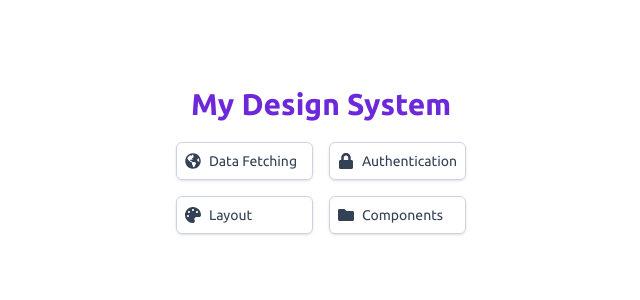
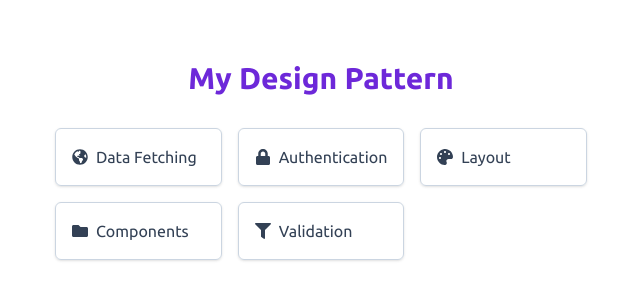
Before and after one commit to DaviLhlapak/my-design-pattern, a Next.js app: page / in a window 1280 px wide. Shown: the part 240-540 px from the top of the page, without its empty margins (319-959 px from the left). Built offline with nearby package versions, Linux system fonts and the light colour scheme.

Commit message:
feat: added data fetch page

```diff
--- a/components/home/article.tsx
+++ b/components/home/article.tsx
@@ -10,10 +10,10 @@ const Article = ({ title, icon, link }: ArticleProps) => {
     return (
         <Link href={link} passHref>
             <a href="replace">
-                <article className="p-2 shadow border border-slate-300 rounded-md transition-shadow duration-150 hover:shadow-md hover:shadow-fuchsia-300 hover:border-fuchsia-300">
+                <article className="p-4 shadow border border-slate-300 rounded-md transition-shadow duration-150 hover:shadow-md hover:shadow-fuchsia-300 hover:border-fuchsia-300">
                     <header className="flex items-center space-x-2 text-slate-700">
                         {icon}
-                        <h2 className="text-sm">{title}</h2>
+                        <h2 className="text-base">{title}</h2>
                     </header>
                 </article>
             </a>
--- /dev/null
+++ b/pages/data-fetch/index.tsx
@@ -0,0 +1,18 @@
+import type { NextPage } from 'next'
+import Head from 'next/head'
+
+const DataFetch: NextPage = () => {
+    return (
+        <article>
+            <Head>
+                <title>Data Fetching</title>
+            </Head>
+
+            <header>
+                <h1>Data Fetching</h1>
+            </header>
+        </article>
+    )
+}
+
+export default DataFetch
--- a/pages/index.tsx
+++ b/pages/index.tsx
@@ -1,19 +1,30 @@
 import type { NextPage } from 'next'
+import Head from 'next/head'
 
 import Article from 'components/home/article'
 
-import { FaFolder, FaGlobeAmericas, FaLock, FaPalette } from 'react-icons/fa'
+import {
+    FaFilter,
+    FaFolder,
+    FaGlobeAmericas,
+    FaLock,
+    FaPalette
+} from 'react-icons/fa'
 
 const Home: NextPage = () => {
     return (
-        <section className="w-screen h-screen flex flex-col items-center justify-center space-y-5">
+        <section className="w-screen h-screen flex flex-col items-center justify-center space-y-8">
+            <Head>
+                <title>My Design Pattern</title>
+            </Head>
+
             <header>
                 <h1 className="font-bold text-3xl text-violet-700">
-                    My Design System
+                    My Design Pattern
                 </h1>
             </header>
 
-            <div className="grid grid-cols-2 gap-4">
+            <div className="grid grid-cols-3 gap-4">
                 <Article
                     title="Data Fetching"
                     icon={<FaGlobeAmericas />}
@@ -30,6 +41,11 @@ const Home: NextPage = () => {
                     icon={<FaFolder />}
                     link="/components/"
                 />
+                <Article
+                    title="Validation"
+                    icon={<FaFilter />}
+                    link="/validation/"
+                />
             </div>
         </section>
     )
```
